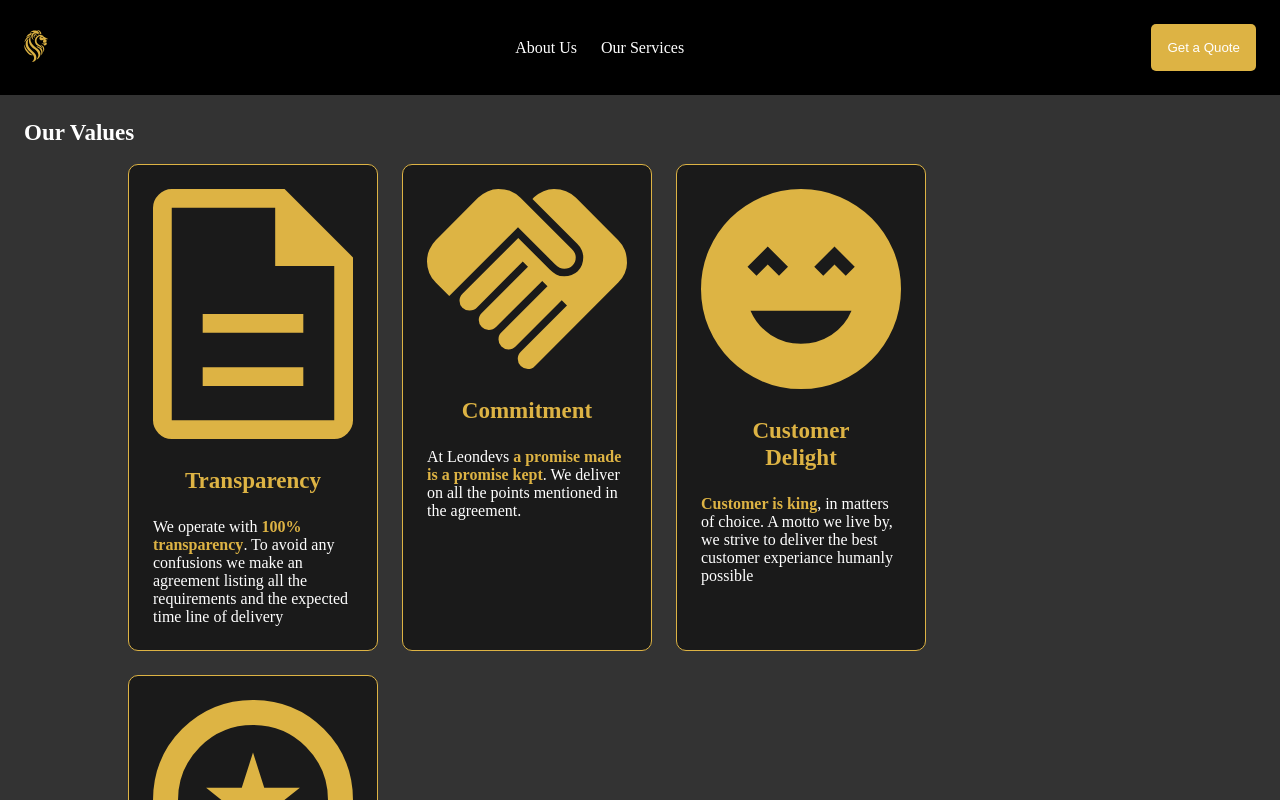
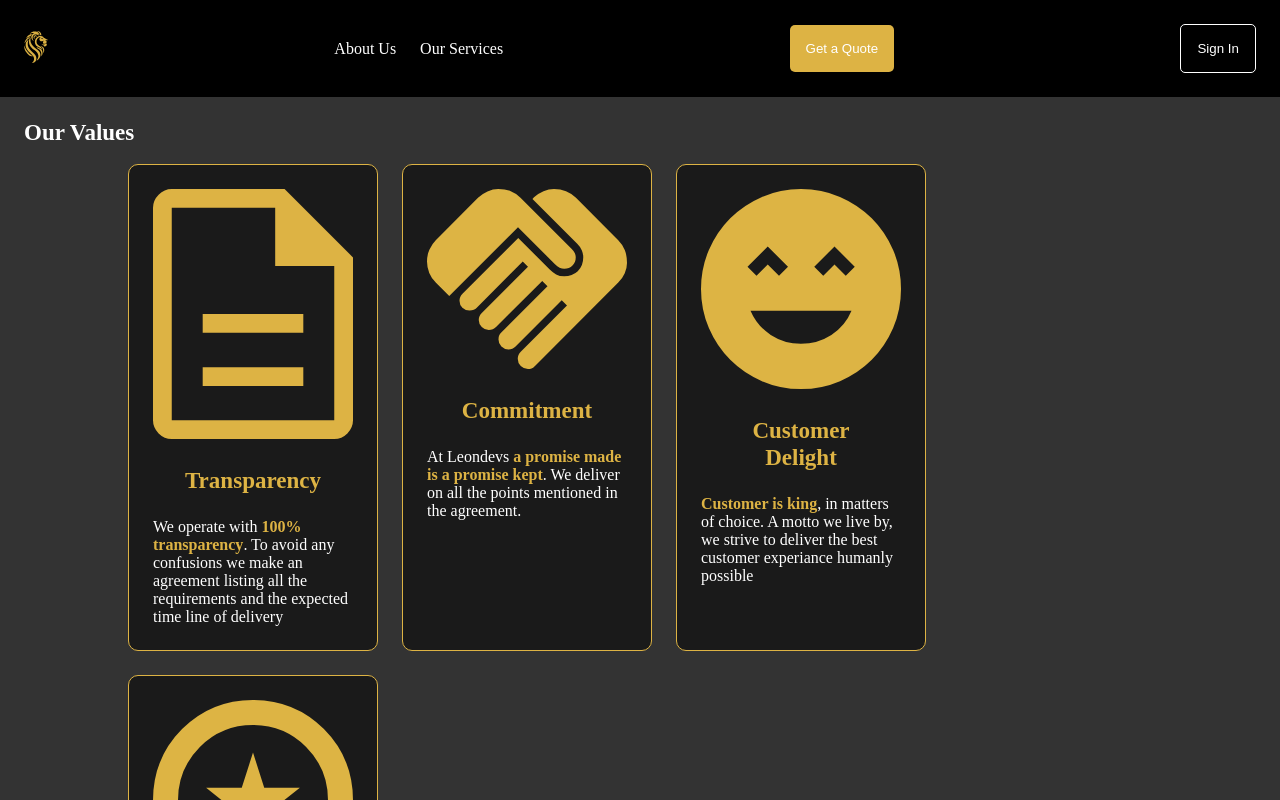
Before and after one commit to divyanshchahar/website, a Next.js app: page /aboutus in a window 1280 px wide. Shown: the top 800 px of the page. Built offline with nearby package versions, Linux system fonts and the light colour scheme.

Commit message:
added signin button

```diff
--- a/src/ui/layouts/TopNavBar.tsx
+++ b/src/ui/layouts/TopNavBar.tsx
@@ -7,6 +7,8 @@ import hamburgerMenu from "../../../public/icons/icon_hamburger_menu.svg";
 import styles from "./TopNavBar.module.css";
 import { DropdownMenu } from "radix-ui";
 import { useRouter } from "next/router";
+import Button from "../components/Button";
+import { signIn, useSession } from "next-auth/react";
 
 function MyDropDownMenu() {
   const router = useRouter();
@@ -69,6 +71,8 @@ function TopNavBar() {
         <a href={internalLinks.contactus} target="blank">
           <CTAButton buttonText="Get a Quote" />
         </a>
+
+        <Button clickHandler={() => signIn()} buttonText="Sign In" />
       </div>
     </header>
   );
```
